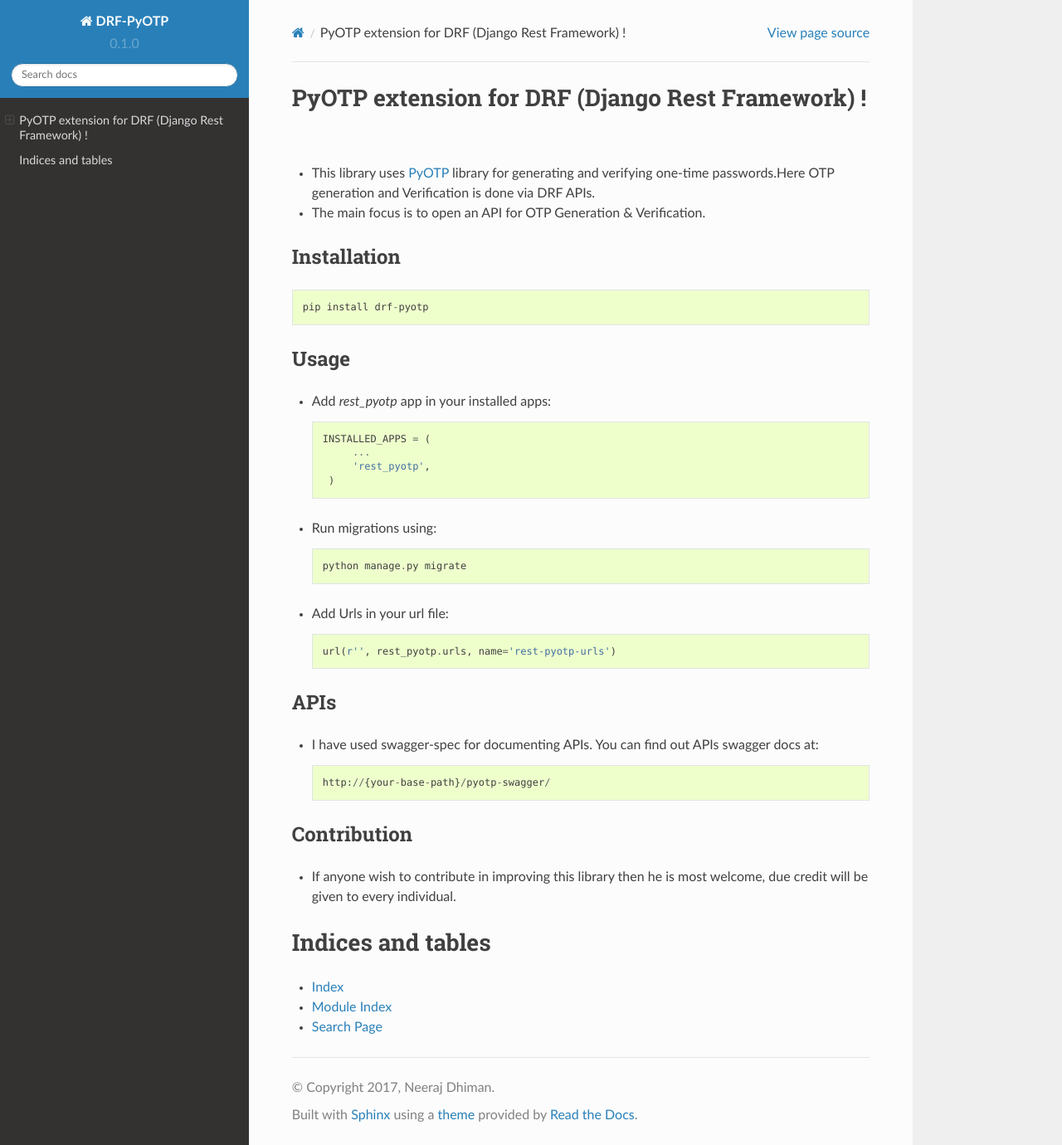
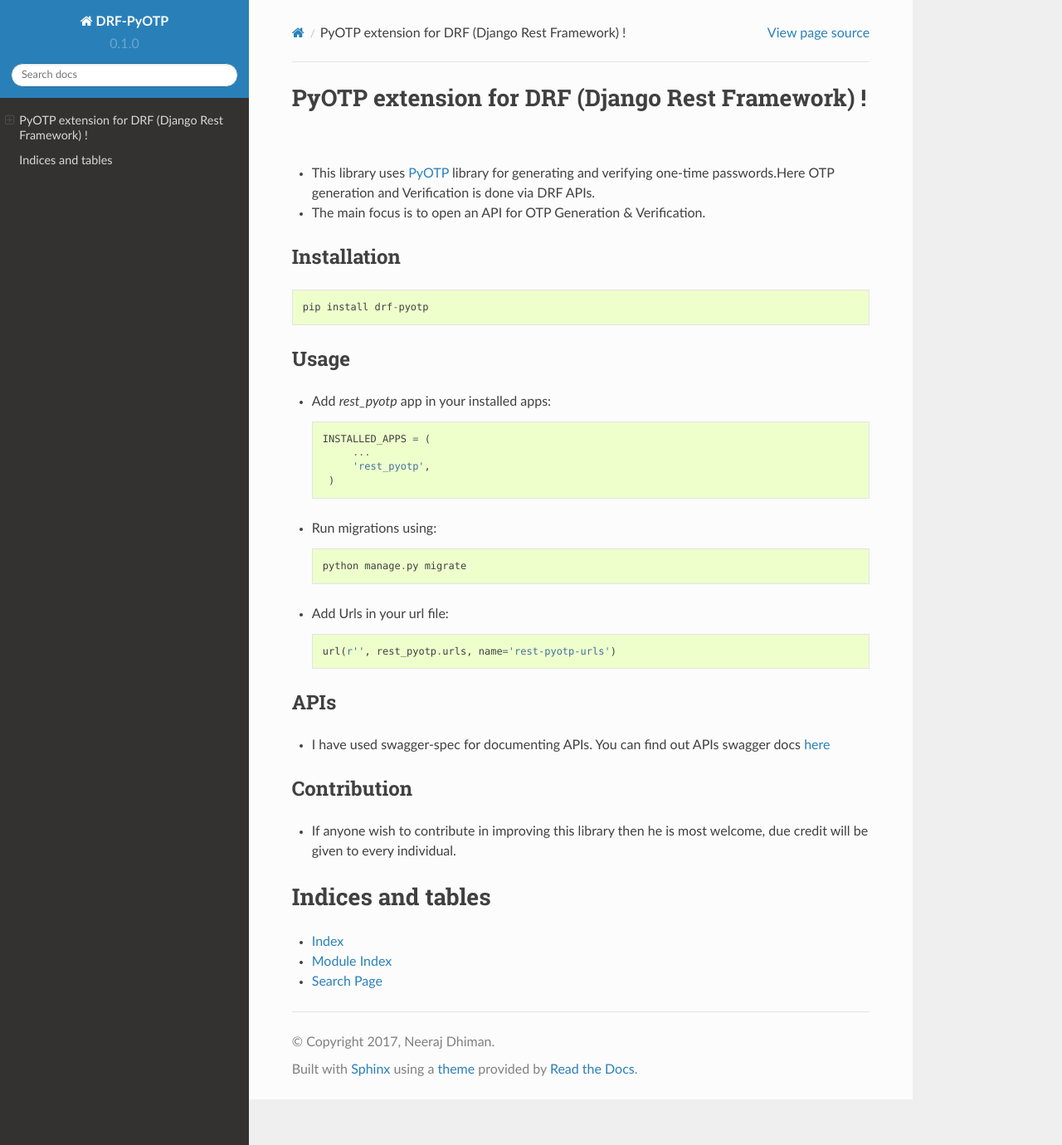
Before and after one commit to inforian/drf-pyotp, a Sphinx documentation site: the page built from docs/source/index.rst, in a window 1280 px wide and 1380 px high. Shown: the whole window at 83% size. Built offline with Sphinx 7.4.7 and the Read the Docs theme 2.0.0, drawn with Linux system fonts in a browser that asks for light colours.

Commit message:
Update : Swagger spec link added :hammer:

```diff
--- a/README.rst
+++ b/README.rst
@@ -48,13 +48,13 @@
 
 APIs
 ----
-- I have used swagger-spec for documenting APIs. You can find out APIs swagger docs at::
+- I have used swagger-spec for documenting APIs. You can find out APIs swagger docs `here`_
 
-   http://{your-base-path}/pyotp-swagger/
 
 Documentation
 -------------
 http://drf-pyotp.readthedocs.io/en/latest/
+https://app.swaggerhub.com/apis/inforian/PyOTP-REST-APIs/1.0.0
 
 Contribution
 ------------
@@ -62,3 +62,4 @@
 
 
 .. _PyOTP: https://github.com/pyotp/pyotp
+.. _here: https://app.swaggerhub.com/apis/inforian/PyOTP-REST-APIs/1.0.0
--- a/docs/source/index.rst
+++ b/docs/source/index.rst
@@ -31,9 +31,8 @@
 
 APIs
 ----
-- I have used swagger-spec for documenting APIs. You can find out APIs swagger docs at::
 
-   http://{your-base-path}/pyotp-swagger/
+- I have used swagger-spec for documenting APIs. You can find out APIs swagger docs `here`_
 
 Contribution
 ------------
@@ -48,3 +47,4 @@
 * :ref:`search`
 
 .. _PyOTP: https://github.com/pyotp/pyotp
+.. _here: https://app.swaggerhub.com/apis/inforian/PyOTP-REST-APIs/1.0.0
```
